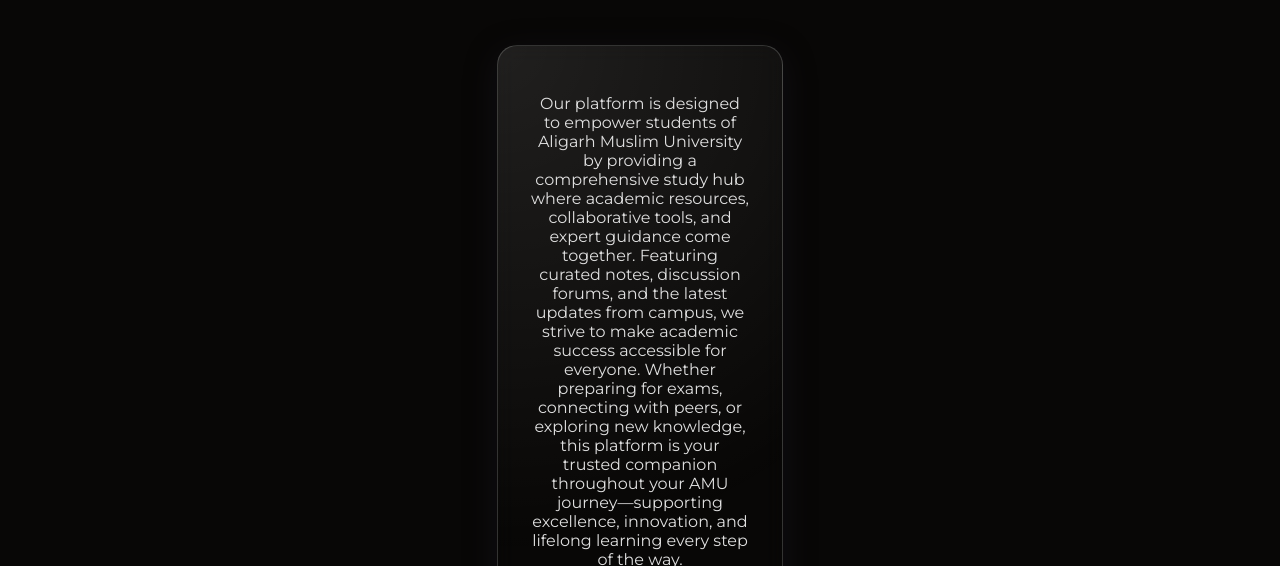
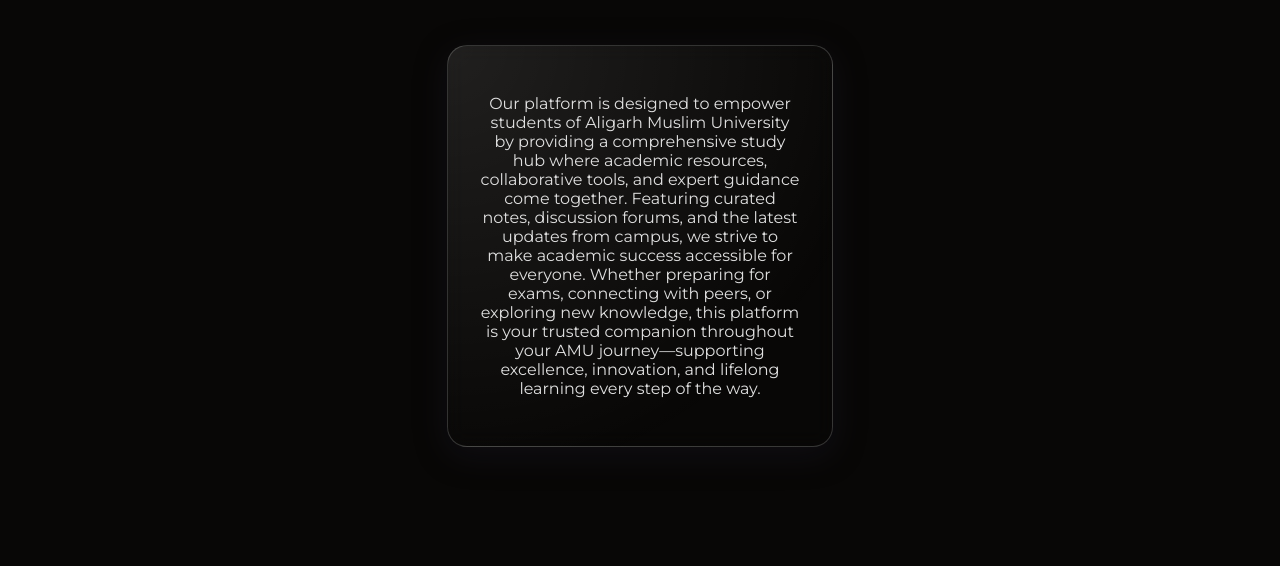
Before and after one commit to Ibtisam505/amuscholar, a plain HTML site: page about.html in a window 1280 px wide. Shown: the part 234-800 px from the top of the page. Drawn offline with Linux system fonts and the light colour scheme.

Commit message:
Add files via upload

```diff
--- a/styles.css
+++ b/styles.css
@@ -142,7 +142,7 @@
 .feature {
 	flex: 1 1 250px;
 	min-width: 220px;
-	max-width: 220px;
+	max-width: 320px;
 	padding: 2rem;
 	margin: 1rem 0;
 	text-align: center;
```
